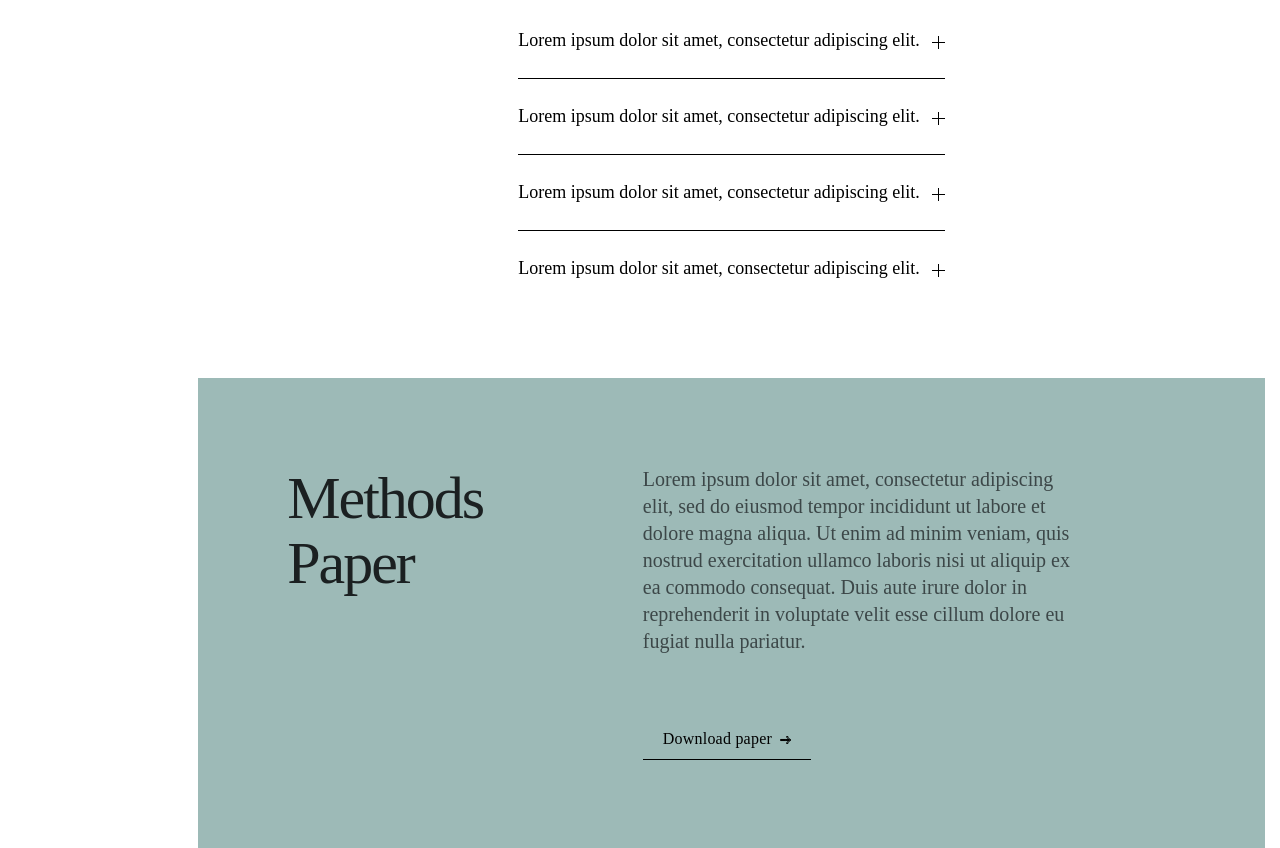
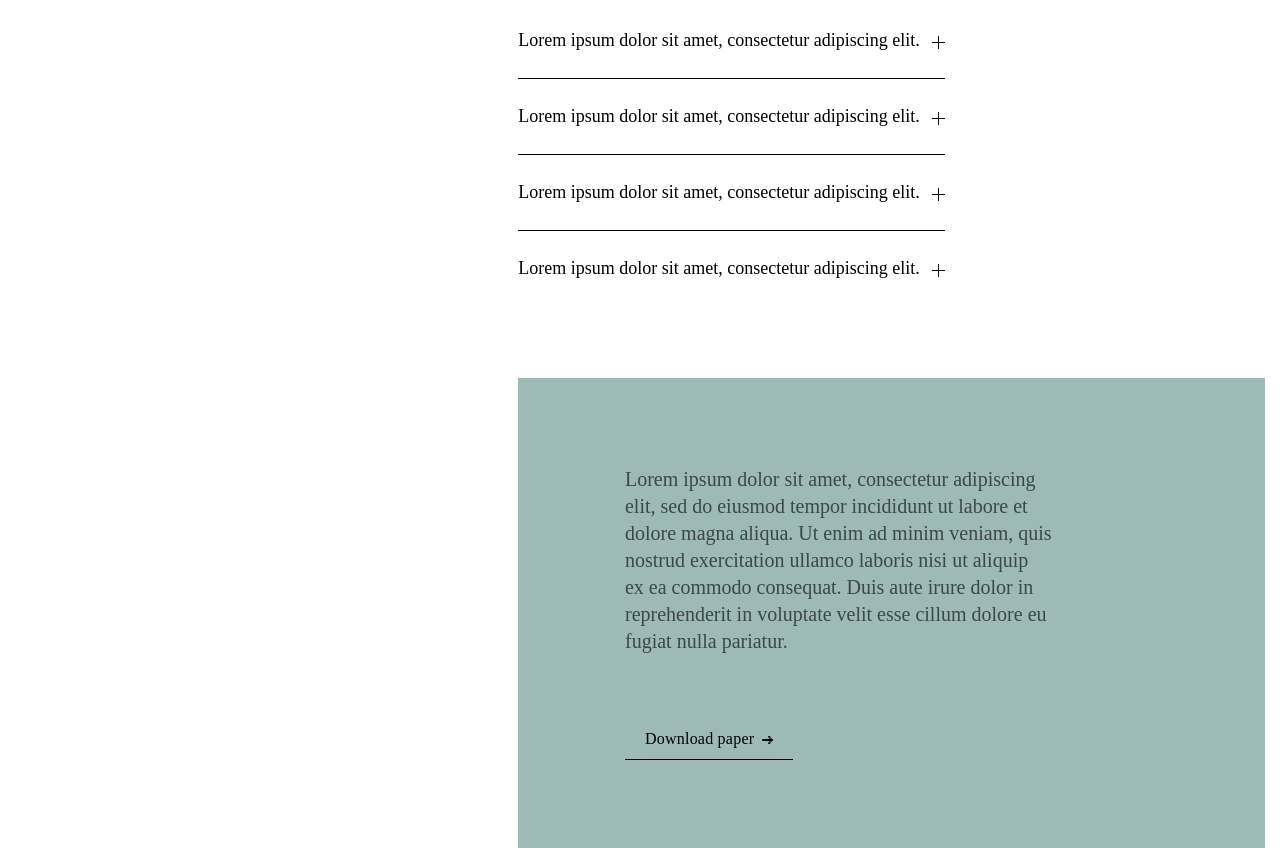
Before and after one commit to childpovertyactionlab/community-resource-explorer, a Gatsby site: page /faqs in a window 1280 px wide. Shown: the part 2296-3144 px from the top of the page. Built offline with nearby package versions, Linux system fonts and the light colour scheme; Gatsby itself is replaced by a stand-in of ours; a web font is replaced by a local one.

Commit message:
methods section title & spacing

```diff
--- a/src/pages/faqs.js
+++ b/src/pages/faqs.js
@@ -217,13 +217,23 @@
       {getFAQSections()}
 
       <Row noGutters className="methods-paper-section">
-        <Col xs={{ offset: 2, span: 10}} className="methods-paper" id="methods">
-          <Row noGutters>
-            <Col xs={{ offset: 1, span: 4}} className="title">
-              <div>Methods</div>
-              <div>Paper</div>
-            </Col>
-            <Col xs={5} className="description">
+        <Col
+          className="methods-paper"
+          id="methods"
+          xs={{ offset: 0, span: 12}}
+          md={{ offset: 5, span: 7}}
+        >
+          <Row className="content" noGutters>
+
+              <Col xs={12}
+                className="section-title" // visible only for mobile
+              >
+                Methods Paper
+              </Col>
+
+            <Col xs={12}
+              className="description"
+            >
               <div className="text">
                 Lorem ipsum dolor sit amet, consectetur adipiscing elit, sed do eiusmod tempor incididunt ut labore et dolore magna aliqua. Ut enim ad minim veniam, quis nostrud exercitation ullamco laboris nisi ut aliquip ex ea commodo consequat. Duis aute irure dolor in reprehenderit in voluptate velit esse cillum dolore eu fugiat nulla pariatur.
               </div>
--- a/src/styles/_faqs.scss
+++ b/src/styles/_faqs.scss
@@ -104,6 +104,16 @@
   }
 
   .methods-paper-section {
+    .methods-paper .content {
+      margin-left: $column;
+      margin-right: $column;
+    }
+
+    .section-title {
+      padding-top: 0;
+      padding-bottom: 6 * $spacer;
+    }
+
     .row {
       padding-top: $method-breath-xs;
       padding-bottom: $method-breath-xs;
@@ -206,6 +216,11 @@
     }
 
     .methods-paper-section {
+      .methods-paper .content {
+        margin-left: $column;
+        margin-right: 2 * $column;
+      }
+
       .row {
         padding-top: $method-breath-xl;
         padding-bottom: $method-breath-xl;
--- a/src/styles/_variables.scss
+++ b/src/styles/_variables.scss
@@ -1,6 +1,7 @@
 $color-primary: #20232a;
 
 $spacer: .8rem;
+$column: 8.333333vw; // 100/12
 
 $sm-start: 320px;
 $md-start: 768px;  //\\
```
Also changed, not shown: src/images/down chevron.svg (deleted).
